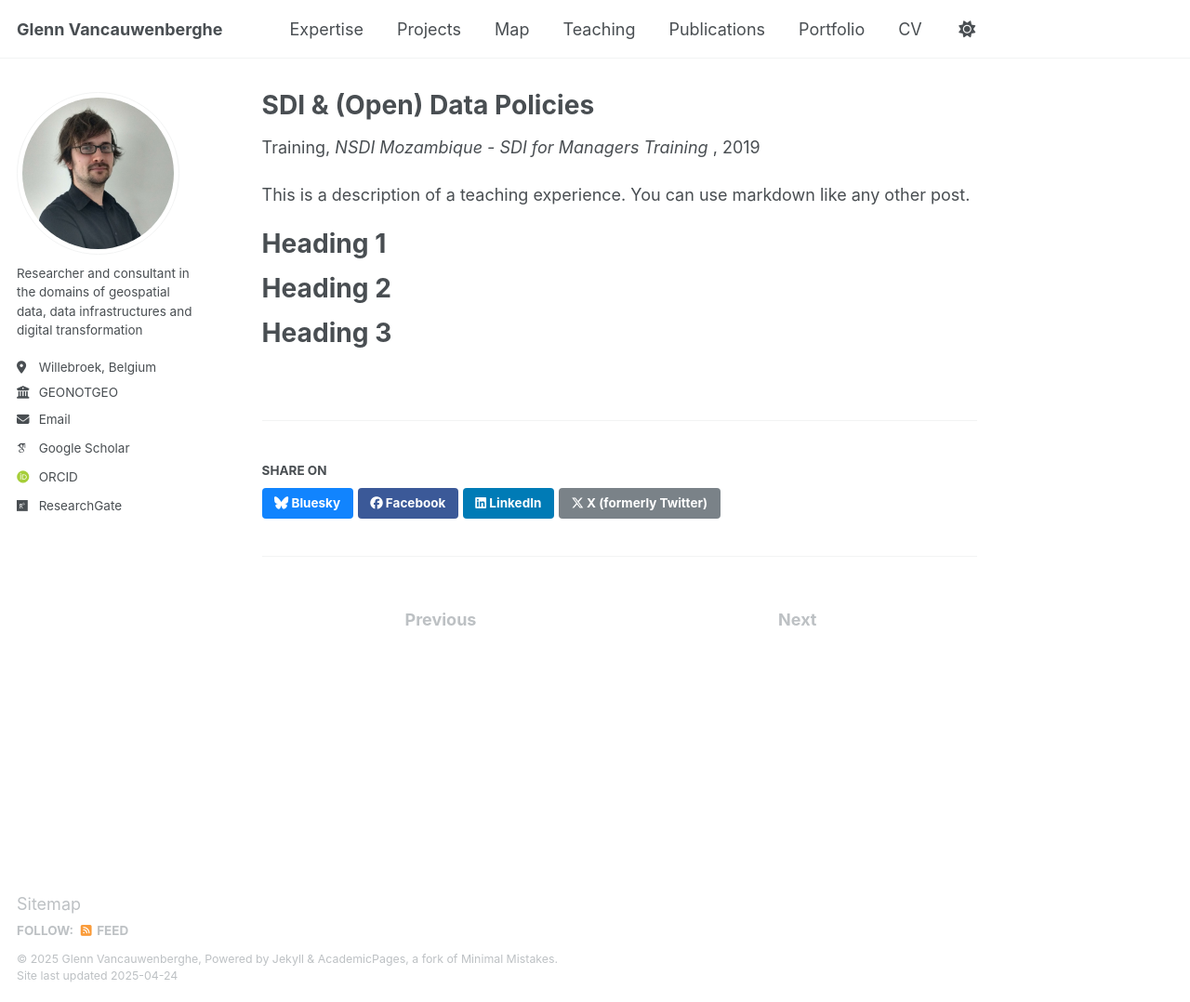
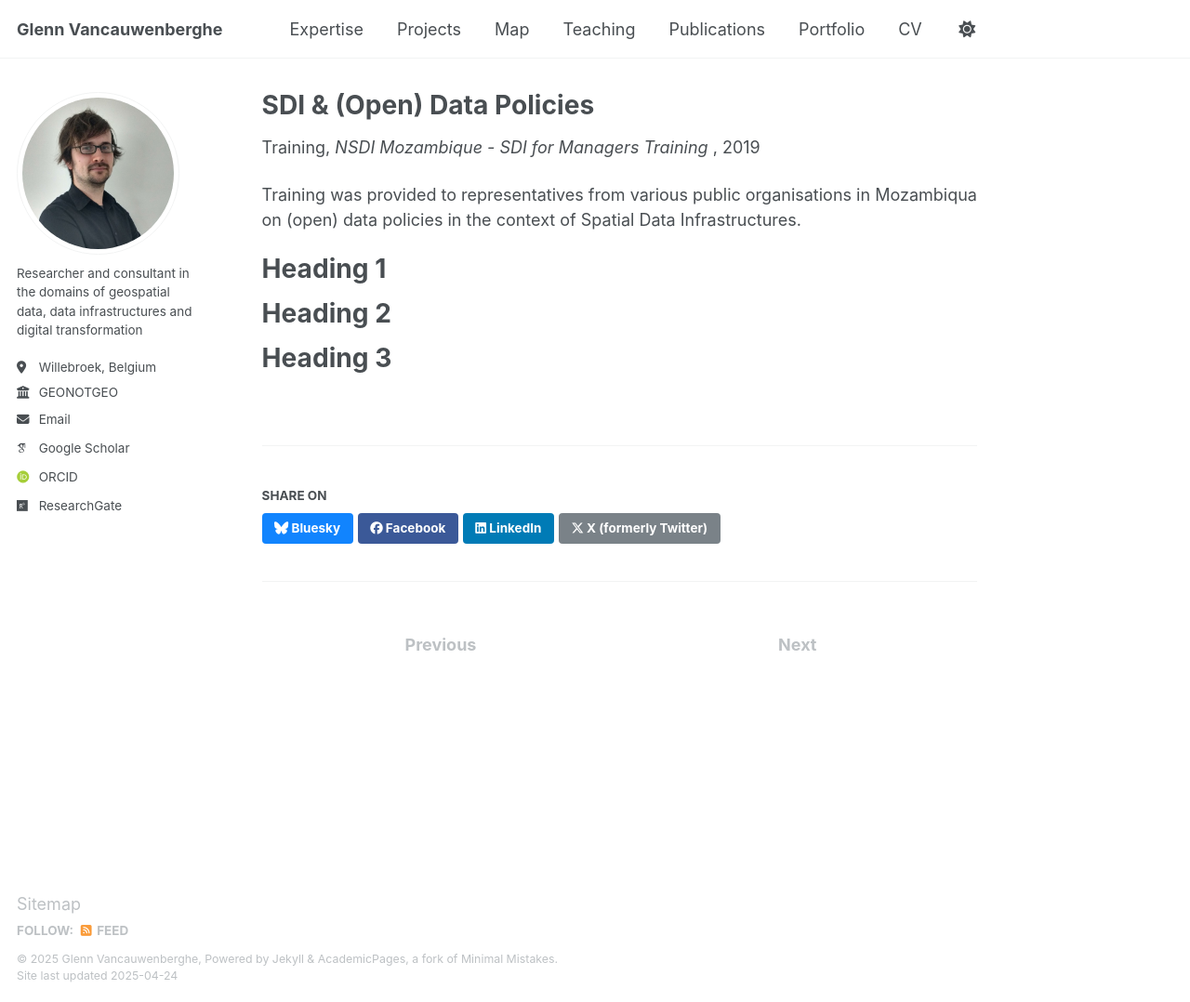
Before and after one commit to GVancauwenberghe/gvancauwenberghe.github.io, a Jekyll site: the page built from _teaching/teaching-17.md, in a window 1280 px wide and 1078 px high. Shown: the whole window at 93% size. Built offline with Jekyll 4.4.1, drawn with Linux system fonts in a browser that asks for light colours; some web fonts are replaced.

Commit message:
Update teaching-17.md

```diff
--- a/_teaching/teaching-17.md
+++ b/_teaching/teaching-17.md
@@ -8,7 +8,7 @@ date: 2019-11-26
 location: "Maputo, Mozambique"
 ---
 
-This is a description of a teaching experience. You can use markdown like any other post.
+Training was provided to representatives from various public organisations in Mozambiqua on (open) data policies in the context of Spatial Data Infrastructures.
 
 Heading 1
 ======
```
